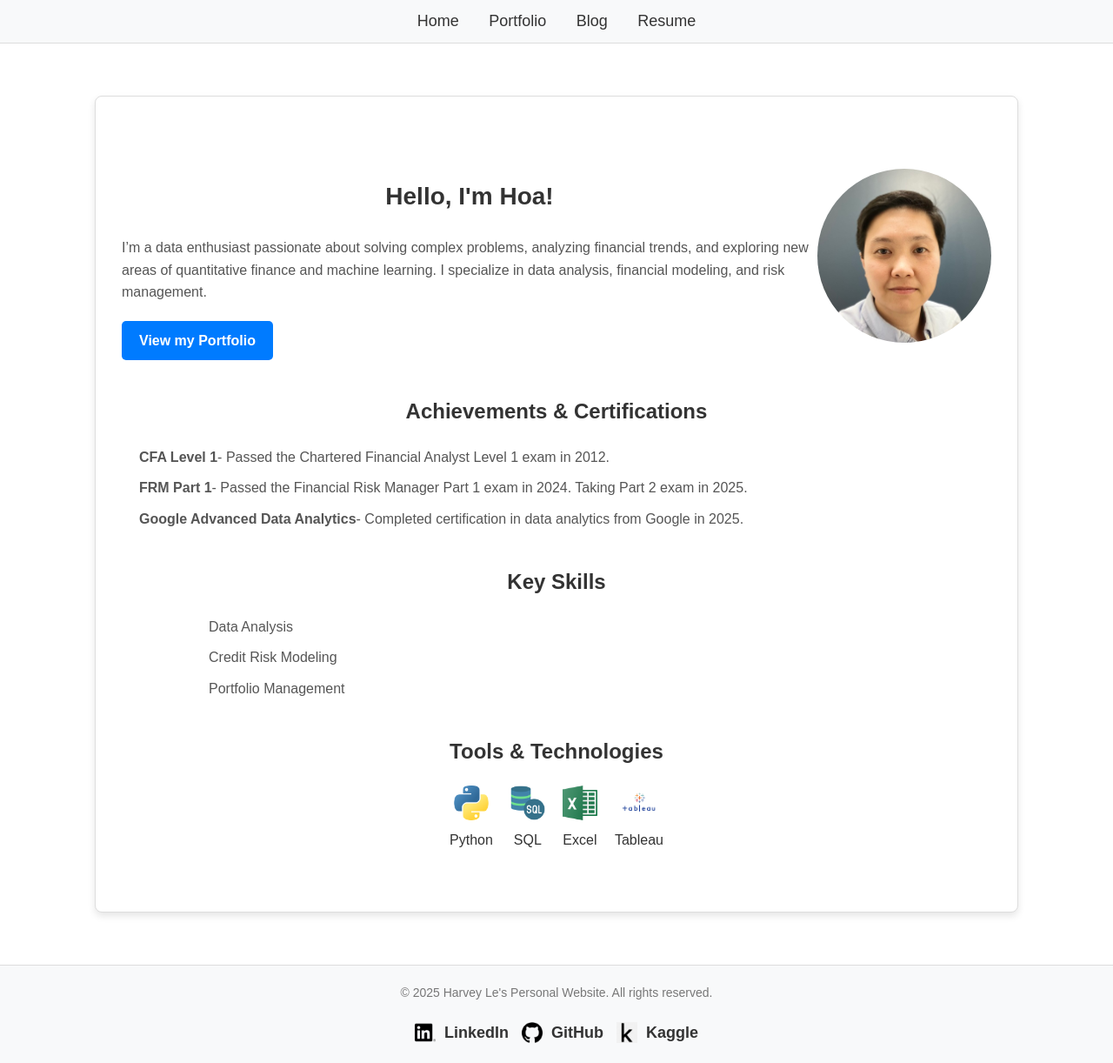
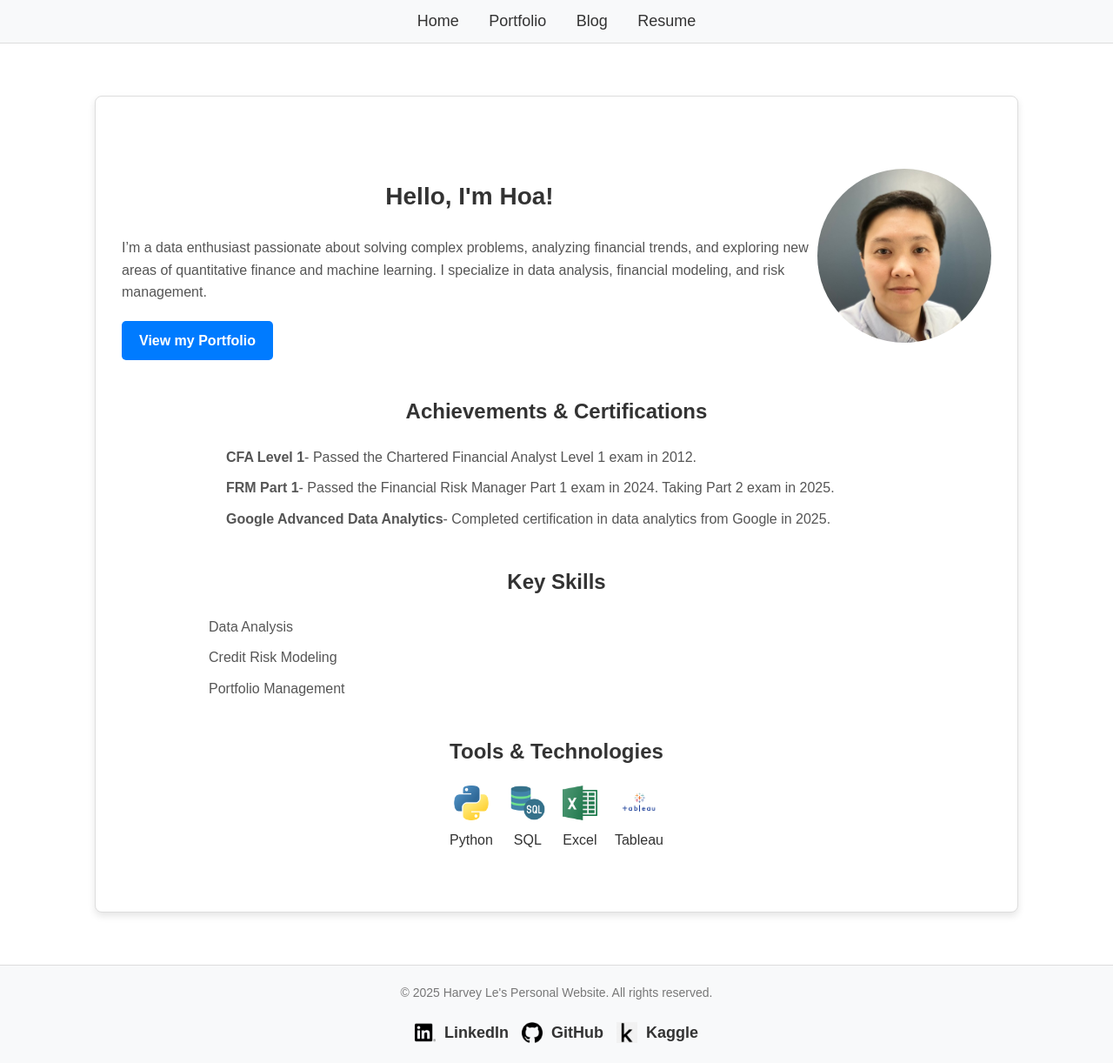
Before and after one commit to Hoale2908/hoale2908.github.io, a Jekyll site: the page built from index.html, in a window 1280 px wide. Shown: the whole page at 87% size. Built offline with Jekyll 4.4.1, drawn with Linux system fonts in a browser that asks for light colours.

Commit message:
update css

```diff
--- a/assets/styles.css
+++ b/assets/styles.css
@@ -183,6 +183,12 @@ main {
     }
 }
 
+.achievements {
+  margin: 40px auto;
+  max-width: 800px;
+  text-align: left;
+}
+
 .skills, .tools-technologies {
   margin: 40px auto;
   max-width: 800px;
@@ -192,6 +198,7 @@ main {
 .skills ul {
   list-style-type: none;
   padding: 0;
+  text-align: center;
 }
 
 .skills ul li {
```
